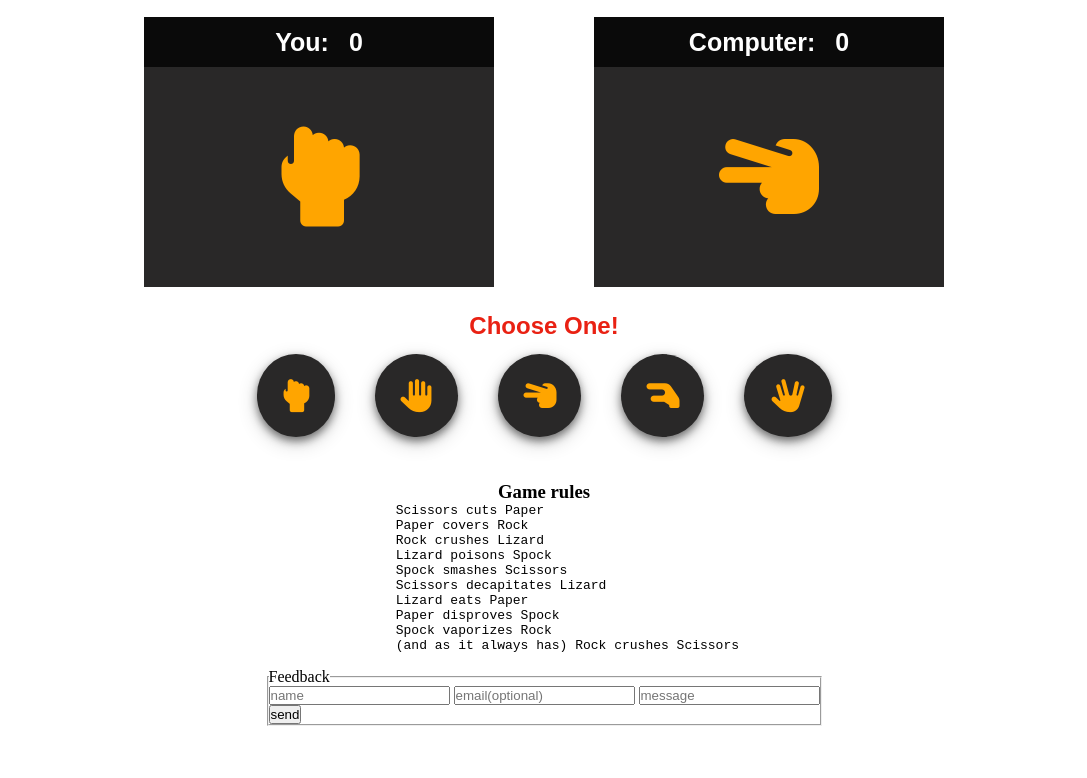
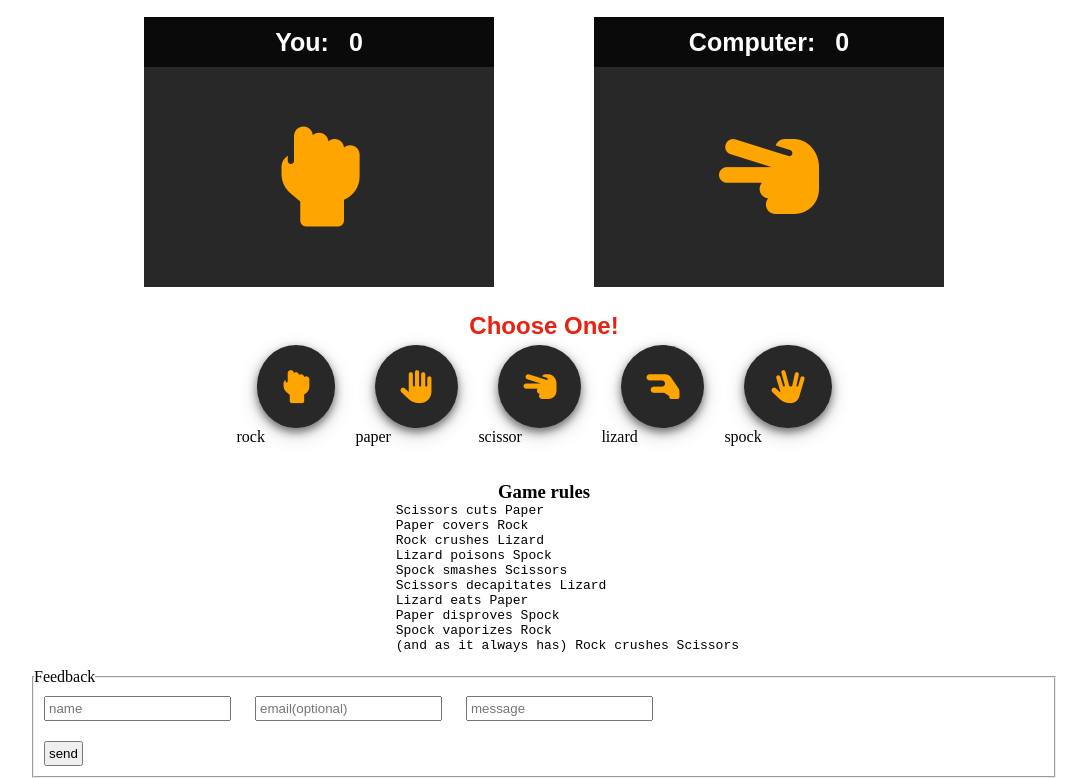
Before and after one commit to prgrmr-yn/rock-paper, a plain HTML site: page index.html in a window 1280 px wide. Shown: the part 108-886 px from the top of the page, without its empty margins (96-1183 px from the left). Before the commit the page ends 834 px from the top, so only its background shows below. Drawn offline with Linux system fonts and the light colour scheme; no server answers.

Commit message:
all setup

```diff
--- /dev/null
+++ b/contact.css
@@ -0,0 +1,7 @@
+fieldset{
+  width: 80%;
+}
+input {
+  padding: 3px;
+  margin: 10px;
+}
--- a/index.html
+++ b/index.html
@@ -4,6 +4,7 @@
     <meta name="viewport" content="width=device-width, initial-scale=1.0">
     <title>Rock Paper Scissor Lizard Spock</title>
     <link rel="stylesheet" href="styles.css">
+    <link rel="stylesheet" href="contact.css">
     <script src="https://kit.fontawesome.com/e391ce7786.js" crossorigin="anonymous"></script>
     <script src="main.js" defer></script>
 </head>
@@ -17,6 +18,7 @@
             </div>
             <div class="show">
                 <i class="fas fa-hand-rock"></i>
+                <span class="answer"></span>
             </div>
         </div>
 
@@ -26,16 +28,32 @@
             </div>
             <div class="show computer">
                 <i class="fas fa-hand-scissors"></i>
+                <span class="answer"></span>
             </div>
         </div>
     </div>
     <h2 style="color: rgb(233, 33, 19);" id="demo2">Choose One!</h2>
     <div class="selection">
-        <button class="fas fa-hand-rock" id="rock"></button>
-        <button class="fas fa-hand-paper" id="paper"></button>
-        <button class="fas fa-hand-scissors" id="scissors"></button>
-        <button class="fas fa-hand-lizard" id="lizard"></button>
-        <button class="fas fa-hand-spock" id="spock"></button>
+        <div class="div">
+          <button class="fas fa-hand-rock" id="rock"></button>
+          rock
+        </div>
+        <div class="div">
+          <button class="fas fa-hand-paper" id="paper"></button>
+          paper
+        </div>
+        <div class="div">
+          <button class="fas fa-hand-scissors" id="scissors"></button>
+          scissor
+        </div>
+        <div class="div">
+          <button class="fas fa-hand-lizard" id="lizard"></button>
+          lizard
+        </div>
+        <div class="div">
+          <button class="fas fa-hand-spock" id="spock"></button>
+          spock
+        </div>
     </div>
     <br>
     <br>
```
